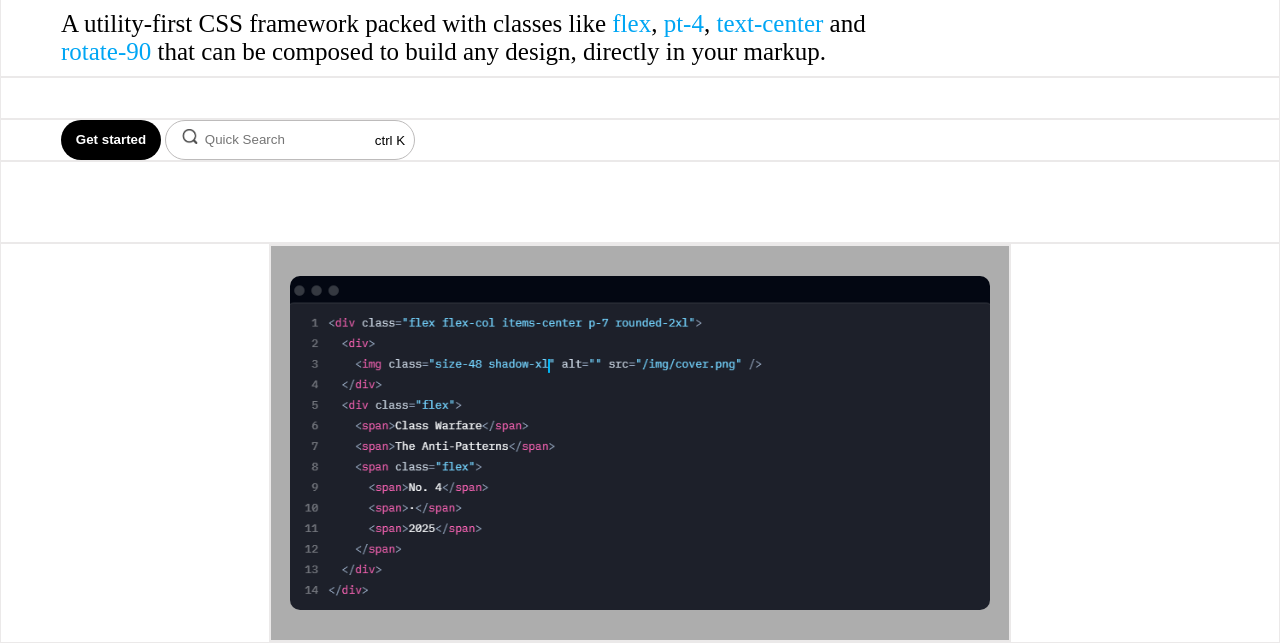
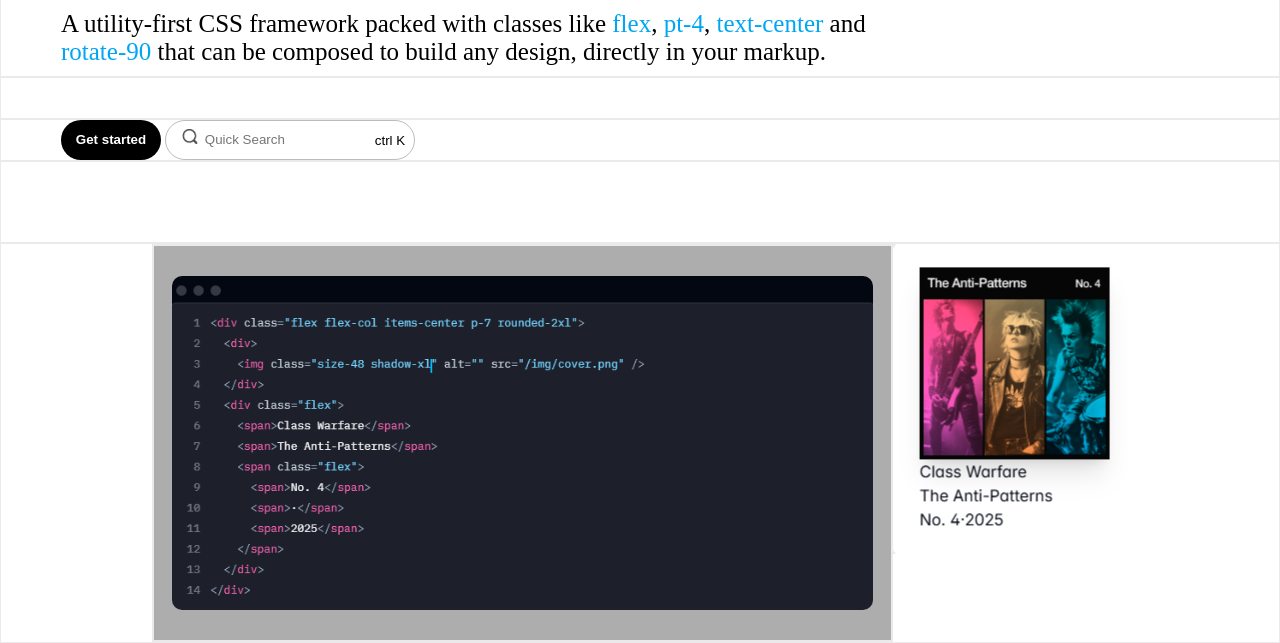
Before and after one commit to adnanrao101/tailwind-clone-, a plain HTML site: page index.html in a window 1280 px wide. Shown: the part 509-1152 px from the top of the page. Drawn offline with Linux system fonts and the light colour scheme.

Commit message:
div 8 part 2

```diff
--- a/index.html
+++ b/index.html
@@ -87,10 +87,10 @@
         <div id="div8-1">
             <img id="div8-img1" src="img/div8-img (1).png" alt="">
         </div>
-        <!-- <div id="div8-2">
+        <div id="div8-2">
             <img id="div8-img2" src="img/div8-img (2).png" alt="">
 
-        </div> -->
+        </div>
     </div>
         <!-- <div class="main-div1">
 
```
